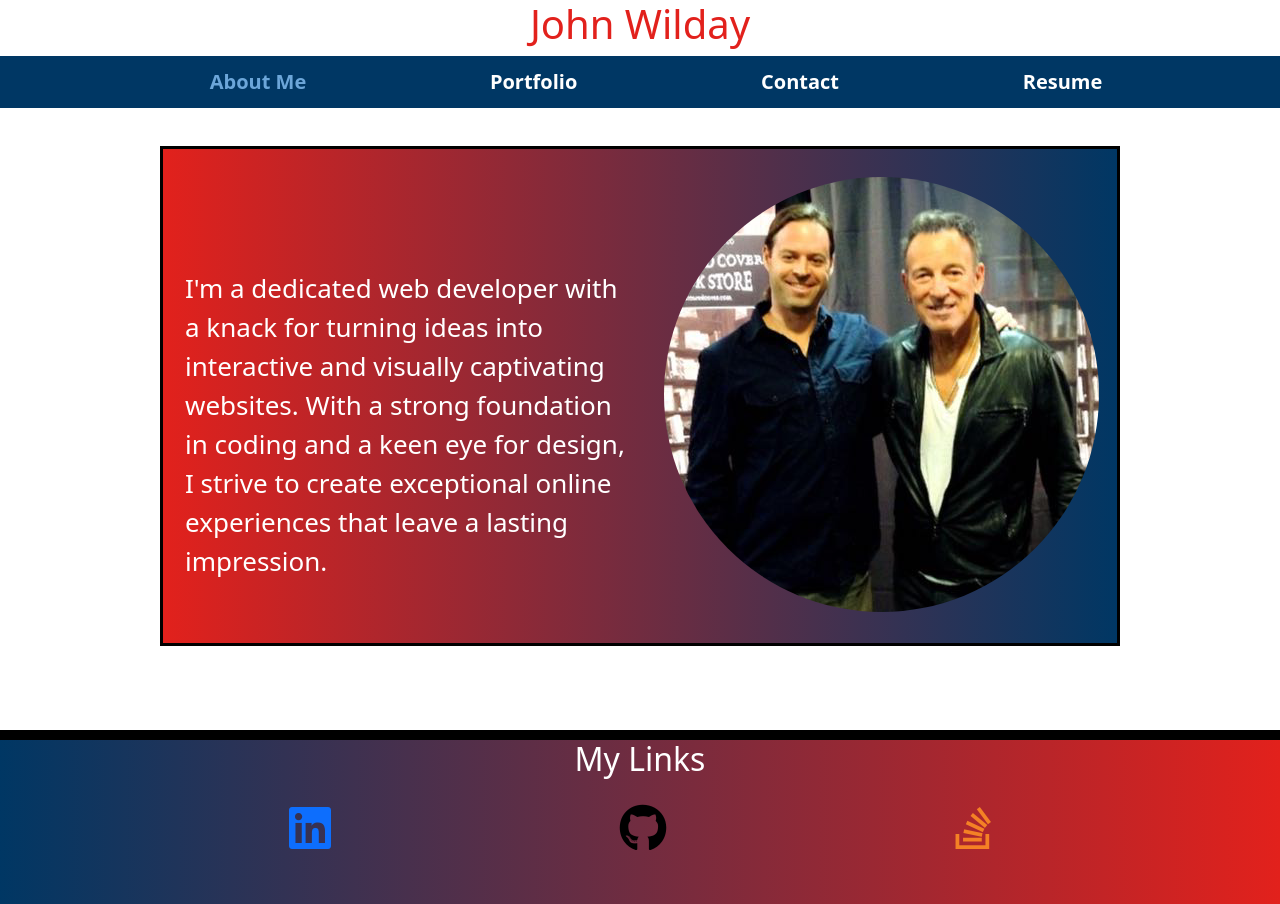
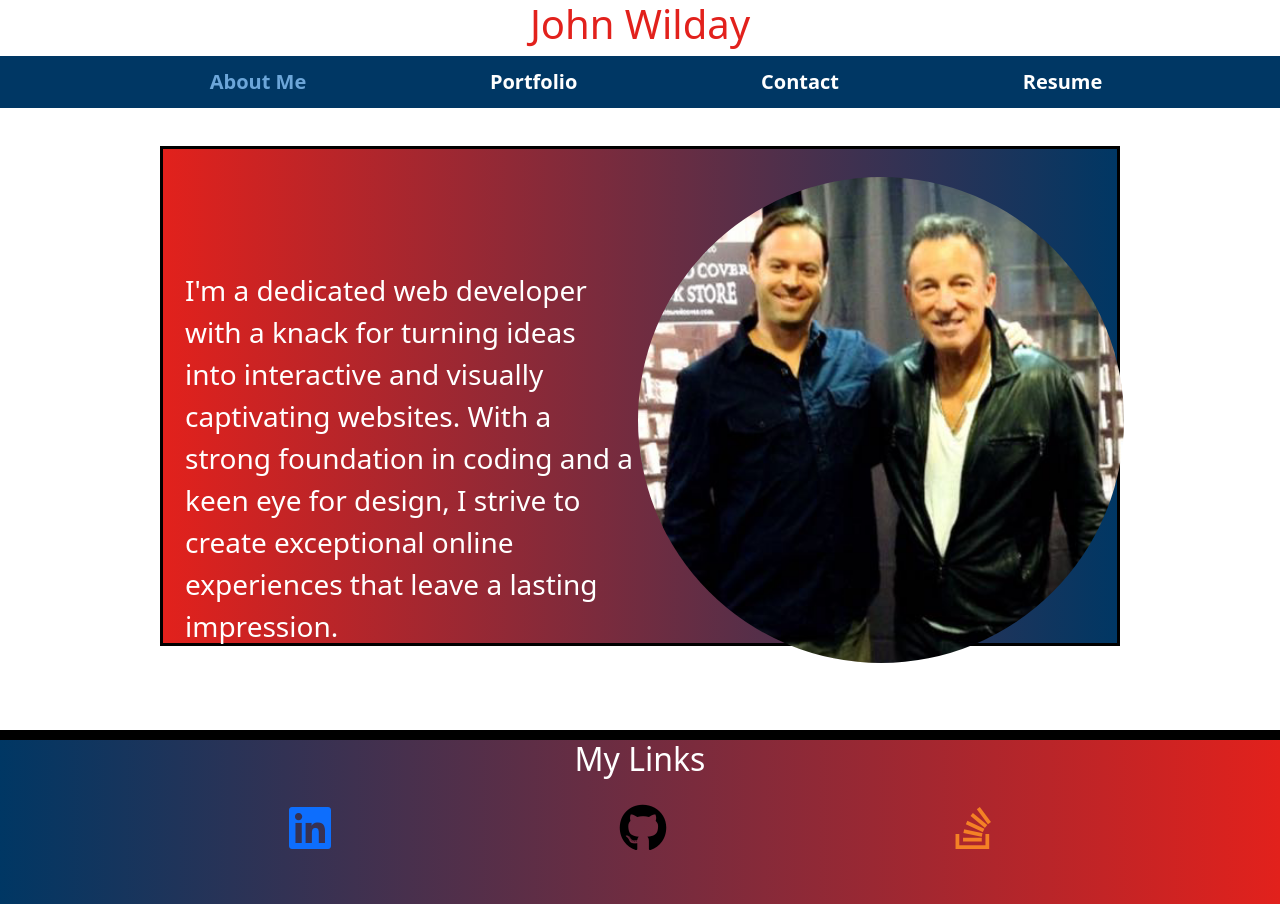
Before and after one commit to 999888Z/react-portfolio, a React (Create React App) app: page / in a window 1280 px wide. Built offline with nearby package versions, Linux system fonts and the light colour scheme.

Commit message:
Increased text size again

```diff
--- a/src/App.css
+++ b/src/App.css
@@ -57,7 +57,7 @@ border-radius: 50%;
 
 .about-text {
   margin-top: 120px;
-  font-size: 26px;
+  font-size: 28px;
   color: white;
 
 }
```
